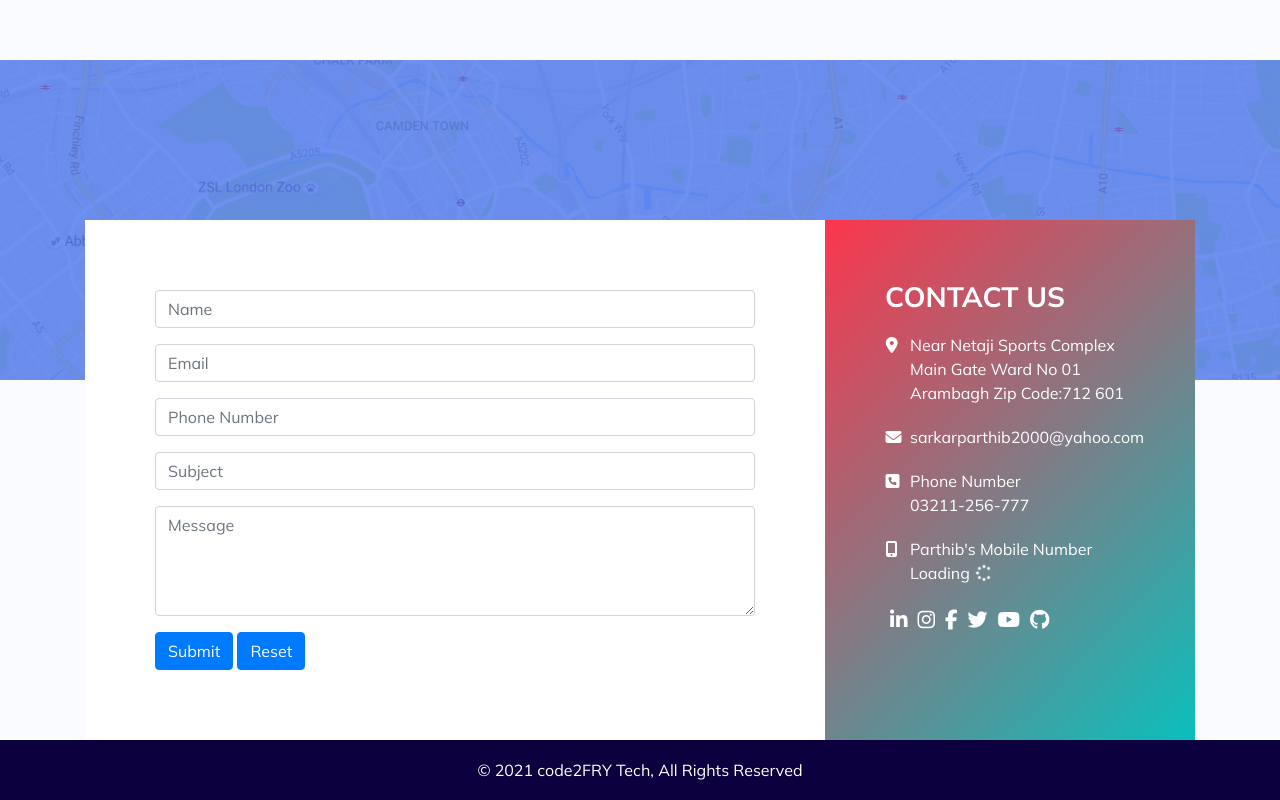
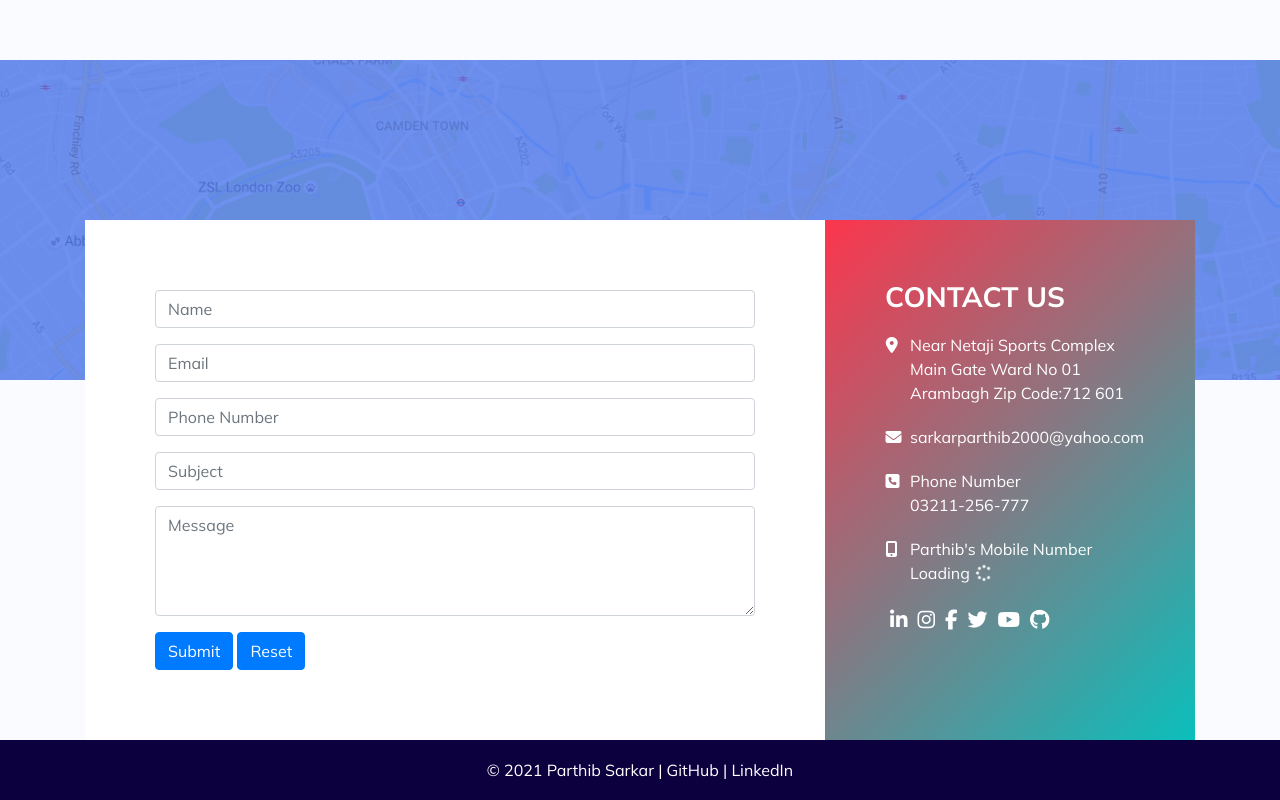
Before and after one commit to lucy2512/code2FRY, a plain HTML site: page public/index.html in a window 1280 px wide. Shown: the part 2873-3673 px from the top of the page. Drawn offline with nearby package versions, Linux system fonts and the light colour scheme; animation ran at ten frames a second; files whose address does not match are found by name.

Commit message:
:rocket: Project Complete

```diff
--- a/public/index.html
+++ b/public/index.html
@@ -284,7 +284,12 @@
             </div>
         </section>
         <footer>
-            <p>&copy; 2021 code2FRY Tech, All Rights Reserved</p>
+            <p>
+          &copy; 2021
+          <a rel="noreferrer"href="https://parthib.netlify.app/" target="_blank"> Parthib Sarkar</a>
+          <a rel="noreferrer"href="https://github.com/lucy2512/Disney-Plus-clone" target="_blank"> | GitHub</a>
+          <a rel="noreferrer" href="https://www.linkedin.com/in/parthib-sarkar-05855b1a1/" target="_blank"> | LinkedIn</a>
+        </p>
         </footer class="mt-100">
     </main>
     <script src="js/jquery.js"></script>
```
